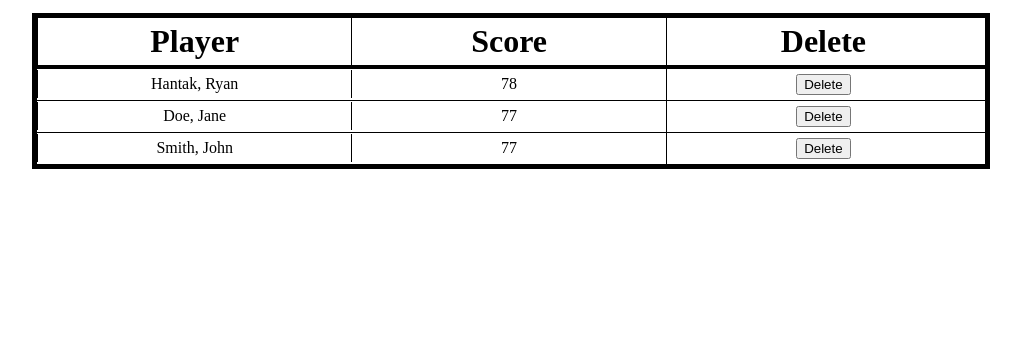
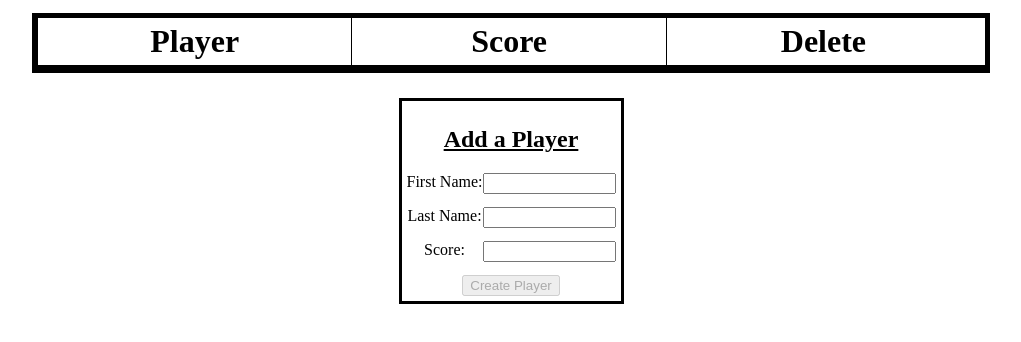
Before and after one commit to rhantak/pga-code-test, a React (Create React App) app: page / in a window 1280 px wide. Shown: the top 342 px of the page, without its empty margins (129-1150 px from the left). Built offline with nearby package versions, Linux system fonts and the light colour scheme.

Commit message:
Add form to create players

```diff
--- a/src/App.css
+++ b/src/App.css
@@ -22,7 +22,29 @@
     text-align: center;
 }
 
-.App {
+.PlayerForm {
+  display: flex;
+  text-align: center;
+  border: 3px solid black;
+  padding: 5px;
+}
+
+.ScoreboardContainer {
   display: flex;
   justify-content: center;
 }
+
+.PlayerFormContainer {
+  display: flex;
+  justify-content: center;
+  margin-top: 20px;
+}
+
+.FormTitle {
+  text-decoration: underline;
+}
+
+input {
+  width: 125px;
+  float: right;
+}
--- a/src/App.js
+++ b/src/App.js
@@ -1,19 +1,39 @@
 import React from 'react'
 import './App.css'
 import Scoreboard from "./components/Scoreboard"
+import PlayerForm from "./components/PlayerForm"
 
-function App() {
-  const testPlayers = [
-    {firstName:"Ryan", lastName:"Hantak", score:78},
-    {firstName:"John", lastName:"Smith", score:77},
-    {firstName:"Jane", lastName:"Doe", score:77}
+class App extends React.Component {
+  constructor() {
+    super()
+    this.state = {
+      counter: 1,
+      players: []
+    }
+    this.handleSubmit = this.handleSubmit.bind(this)
+  }
 
-  ]
-  return (
-    <div className="App">
-      <Scoreboard players={testPlayers}/>
-    </div>
-  )
+  handleSubmit(newPlayer) {
+    newPlayer.id = this.state.counter
+    this.state.counter ++
+    this.setState(prevState => {
+      const updatedPlayers = [...prevState.players, newPlayer]
+      return {players: updatedPlayers}
+    })
+  }
+
+  render() {
+    return (
+      <div className="App">
+        <div className="ScoreboardContainer">
+          <Scoreboard players={this.state.players}/>
+        </div>
+        <div className="PlayerFormContainer">
+          <PlayerForm handleSubmit={this.handleSubmit}/>
+        </div>
+      </div>
+    )
+  }
 }
 
 export default App
--- a/src/components/PlayerForm.js
+++ b/src/components/PlayerForm.js
@@ -0,0 +1,72 @@
+import React from "react"
+
+class PlayerForm extends React.Component {
+  constructor(props) {
+    super(props)
+    this.state = {
+      disabled: true
+    }
+    this.handleChange = this.handleChange.bind(this)
+    this.handleSubmit = this.handleSubmit.bind(this)
+  }
+
+  handleChange(event) {
+    this.checkInputs(event)
+  }
+
+  checkScore() {
+    if(this.state.score > 100 || this.state.score < 0 || !this.state.score ) {
+      return false
+    } else {
+      return true
+    }
+  }
+
+  checkName() {
+    if(!this.state.firstName || !this.state.lastName) {
+      return false
+    } else {
+      return true
+    }
+  }
+
+  async checkInputs(event) {
+    await this.setState({[event.target.name]: event.target.value})
+    if (this.checkScore() && this.checkName()) {
+      this.setState({disabled:false})
+    } else {
+      this.setState({disabled:true})
+    }
+  }
+
+  handleSubmit(event) {
+    const newPlayer = this.state
+    newPlayer.score = Math.round(newPlayer.score)
+    this.props.handleSubmit(newPlayer)
+  }
+
+  render() {
+    return (
+      <div className="PlayerForm">
+        <form className="">
+          <h2 className="FormTitle">Add a Player</h2>
+          <p>
+          First Name:
+          <input type="text" name="firstName" onChange={this.handleChange} />
+          </p>
+          <p>
+          Last Name:
+          <input type="text" name="lastName" onChange={this.handleChange} />
+          </p>
+          <p>
+          Score:
+          <input type="number" step="1" name="score" max="100" min="0" onChange={this.handleChange}/>
+          </p>
+          <button disabled={this.state.disabled} type="button" onClick={this.handleSubmit}>Create Player</button>
+        </form>
+      </div>
+    )
+  }
+}
+
+export default PlayerForm
```
